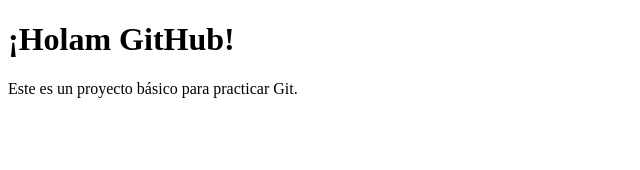
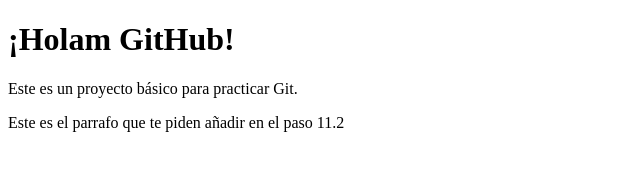
Before and after one commit to DanielCari/mi_proyecto_web, a plain HTML site: page index.html in a window 1280 px wide. Shown: the whole page, without its empty margins (0-640 px from the left). Drawn offline with Linux system fonts and the light colour scheme.

Commit message:
Nuevo parrafo

```diff
--- a/index.html
+++ b/index.html
@@ -10,6 +10,7 @@
 <body>
     <h1>¡Holam GitHub!</h1>
     <p>Este es un proyecto básico para practicar Git.</p>
+    <p>Este es el parrafo que te piden añadir en el paso 11.2</p>
 </body>
 
 </html>
```
